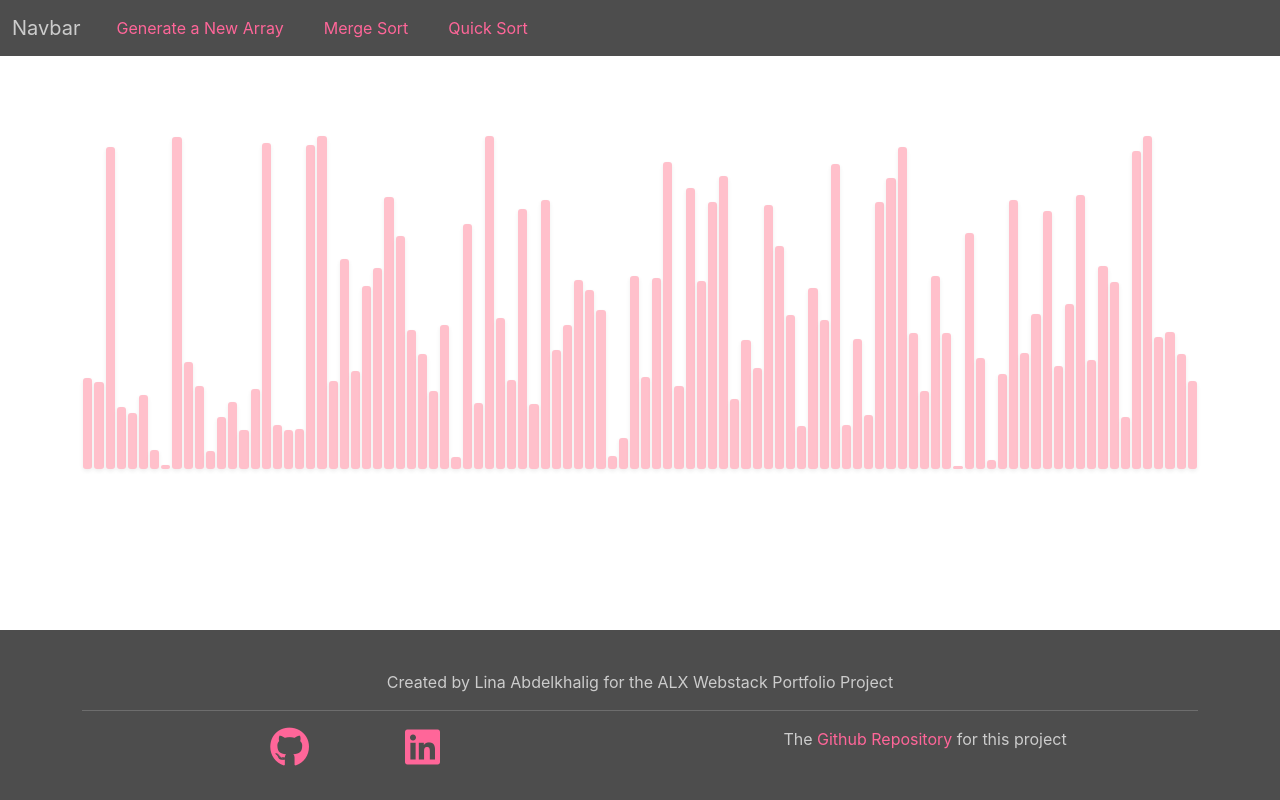
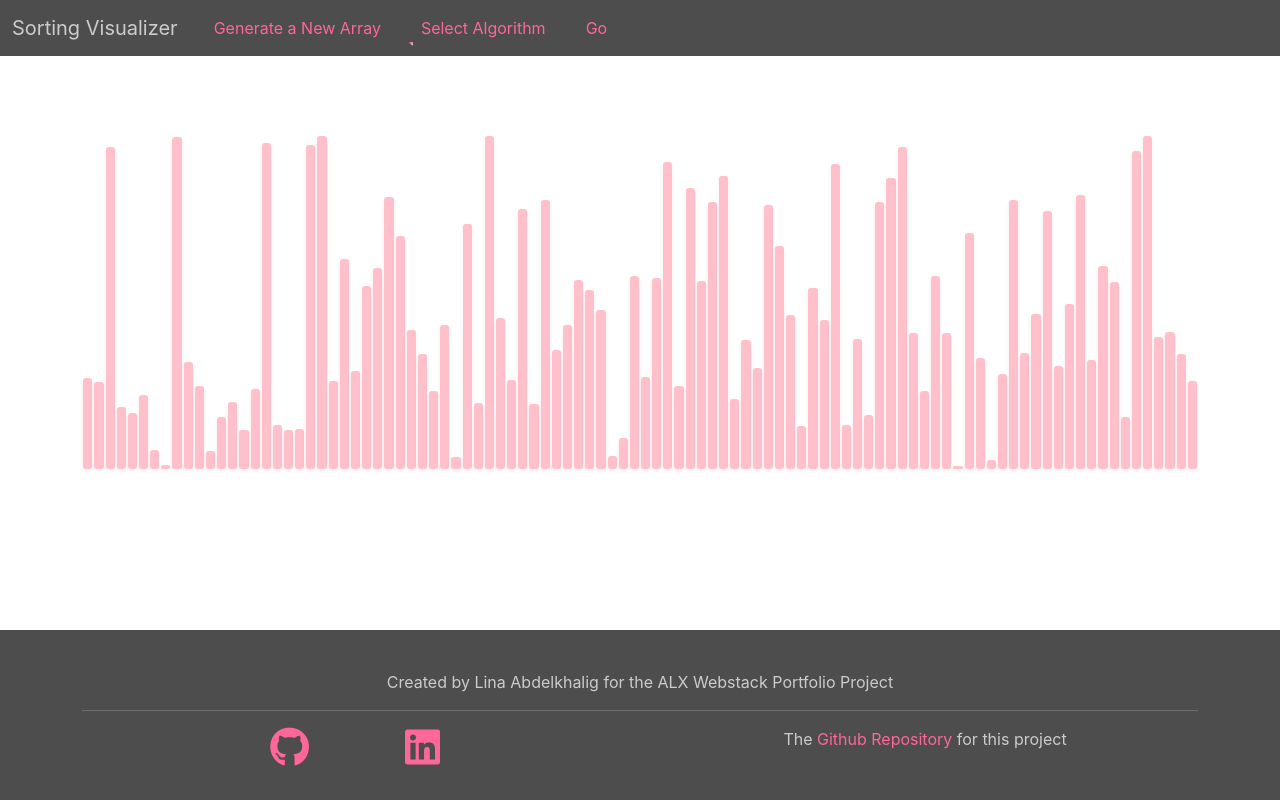
Before and after one commit to LinaAbdelkhalig/algorithm_visualizer, a React (Create React App) app: page / in a window 1280 px wide. Built offline with nearby package versions, Linux system fonts and the light colour scheme.

Commit message:
added dropdown to nav

```diff
--- a/src/Visualizer/Visualizer.css
+++ b/src/Visualizer/Visualizer.css
@@ -63,6 +63,10 @@
 .nav-item button:hover::after {
     left: 100%;
     transition: all 0.5s ease-out;
+}
+
+.dropdown-menu {
+    background-color: #4d4d4d;
 }
 
 /* Array container */
--- a/src/components/Navbar.jsx
+++ b/src/components/Navbar.jsx
@@ -1,23 +1,64 @@
-import React from 'react';
+import React, { useState } from 'react';
 
 function Navbar({ onResetArray, onMergeSort, onQuickSort }) {
+    // State to track the selected algorithm
+    const [selectedAlgorithm, setSelectedAlgorithm] = useState("Select Algorithm");
+
+    // Handle sorting based on the selected algorithm
+    const handleSort = () => {
+        if (selectedAlgorithm === "Merge Sort") {
+            onMergeSort();
+        } else if (selectedAlgorithm === "Quick Sort") {
+            onQuickSort();
+        } else {
+            alert("Please select a sorting algorithm!");
+        }
+    };
+
     return (
-        <nav class="navbar navbar-expand-lg">
-            <div class="container-fluid">
-                <a class="navbar-brand" href="#">Navbar</a>
-                <button class="navbar-toggler" type="button" data-bs-toggle="collapse" data-bs-target="#navbarTogglerDemo03" aria-controls="navbarTogglerDemo03" aria-expanded="false" aria-label="Toggle navigation">
-                    <span class="navbar-toggler-icon"></span>
+        <nav className="navbar navbar-expand-lg">
+            <div className="container-fluid">
+                <a className="navbar-brand" href="#">Sorting Visualizer</a>
+                <button className="navbar-toggler" type="button" data-bs-toggle="collapse" data-bs-target="#navbarTogglerDemo03" aria-controls="navbarTogglerDemo03" aria-expanded="false" aria-label="Toggle navigation">
+                    <span className="navbar-toggler-icon"></span>
                 </button>
-                <div class="collapse navbar-collapse" id="navbarTogglerDemo03">
-                    <ul class="navbar-nav me-auto mb-2 mb-lg-0">
-                        <li class="nav-item">
+                <div className="collapse navbar-collapse" id="navbarTogglerDemo03">
+                    <ul className="navbar-nav me-auto mb-2 mb-lg-0">
+                        <li className="nav-item">
                             <button className="btn btn-outline-primary mx-2" onClick={onResetArray}>Generate a New Array</button>
                         </li>
-                        <li class="nav-item">
-                            <button className="btn btn-outline-primary mx-2" onClick={onMergeSort}>Merge Sort</button>
+                        <li className="nav-item dropdown">
+                            <button
+                                className="btn btn-outline-primary dropdown-toggle mx-2"
+                                id="algorithmDropdown"
+                                data-bs-toggle="dropdown"
+                                aria-expanded="false"
+                            >
+                                {selectedAlgorithm}
+                            </button>
+                            <ul className="dropdown-menu" aria-labelledby="algorithmDropdown">
+                                <li>
+                                    <button
+                                        className="dropdown-item"
+                                        onClick={() => setSelectedAlgorithm("Merge Sort")}
+                                    >
+                                        Merge Sort
+                                    </button>
+                                </li>
+                                <li>
+                                    <button
+                                        className="dropdown-item"
+                                        onClick={() => setSelectedAlgorithm("Quick Sort")}
+                                    >
+                                        Quick Sort
+                                    </button>
+                                </li>
+                            </ul>
                         </li>
-                        <li class="nav-item">
-                            <button className="btn btn-outline-primary mx-2" onClick={onQuickSort}>Quick Sort</button>
+                        <li className="nav-item">
+                            <button className="btn btn-outline-success mx-2" onClick={handleSort}>
+                                Go
+                            </button>
                         </li>
                     </ul>
                 </div>
```
